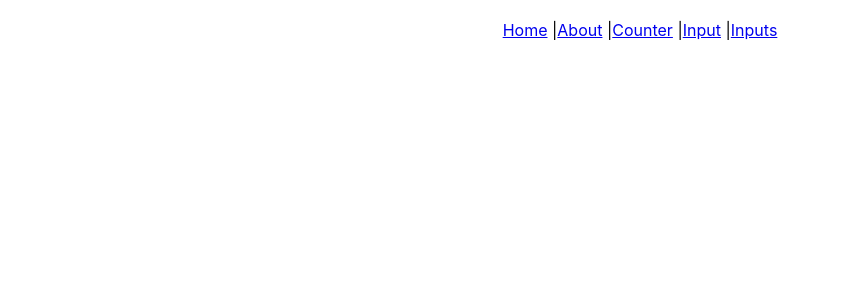
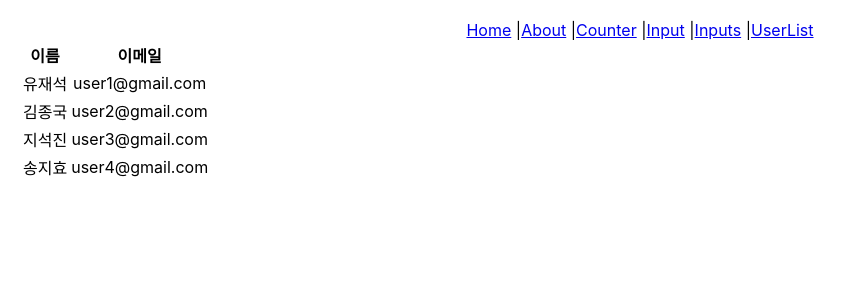
Before and after one commit to ahkjeflhkeuvha/React-Study, a React (Create React App) app in the folder my-app/: page /userlist in a window 1280 px wide. Shown: the top 300 px of the page, without its empty margins (0-853 px from the left). Built offline with nearby package versions, Linux system fonts and the light colour scheme.

Commit message:
[react] 배열로부터 여러가지 앖을 불러오는 컴포넌트 만들기

```diff
--- a/my-app/src/App.js
+++ b/my-app/src/App.js
@@ -8,6 +8,7 @@
 import Counter from './pages/counter.js'
 import Input from './pages/input.js'
 import Inputs from './pages/inputs.js';
+import UserList from './pages/list.js';
 
 function App() {
   return (
@@ -17,7 +18,8 @@
         <Link to="/about">About</Link>  |
         <Link to="/counter">Counter</Link>  |
         <Link to="/input">Input</Link>  |
-        <Link to="/inputs">Inputs</Link>
+        <Link to="/inputs">Inputs</Link>  |
+        <Link to="/userlist">UserList</Link>
       </nav>
       <Routes>
         <Route path="/home" element={<Home />}></Route>
@@ -25,6 +27,7 @@
         <Route path="/counter" element={<Counter />}></Route>
         <Route path="/input" element={<Input />}></Route>
         <Route path="/inputs" element={<Inputs />}></Route>
+        <Route path="/userlist" element={<UserList />}></Route>
       </Routes>
     </div>
   );
--- /dev/null
+++ b/my-app/src/pages/list.js
@@ -0,0 +1,37 @@
+import React from "react";
+
+const User = ({ userData }) => {
+    return (
+        <tr>
+            <td>{userData.name}</td>
+            <td>{userData.email}</td>
+        </tr>
+    )
+}
+
+const UserList = () => {
+    const users = [
+        { email: 'user1@gmail.com', name: "유재석" },
+        { email: 'user2@gmail.com', name: "김종국" },
+        { email: 'user3@gmail.com', name: "지석진" },
+        { email: 'user4@gmail.com', name: "송지효" },
+    ]
+
+    return (
+        <table>
+            <thead>
+                <tr>
+                    <th>이름</th>
+                    <th>이메일</th>
+                </tr>
+            </thead>
+            <tbody>
+                {users.map((user) => (
+                    <User userData={user} />
+                ))}
+            </tbody>
+        </table>
+    )
+}
+
+export default UserList
```
